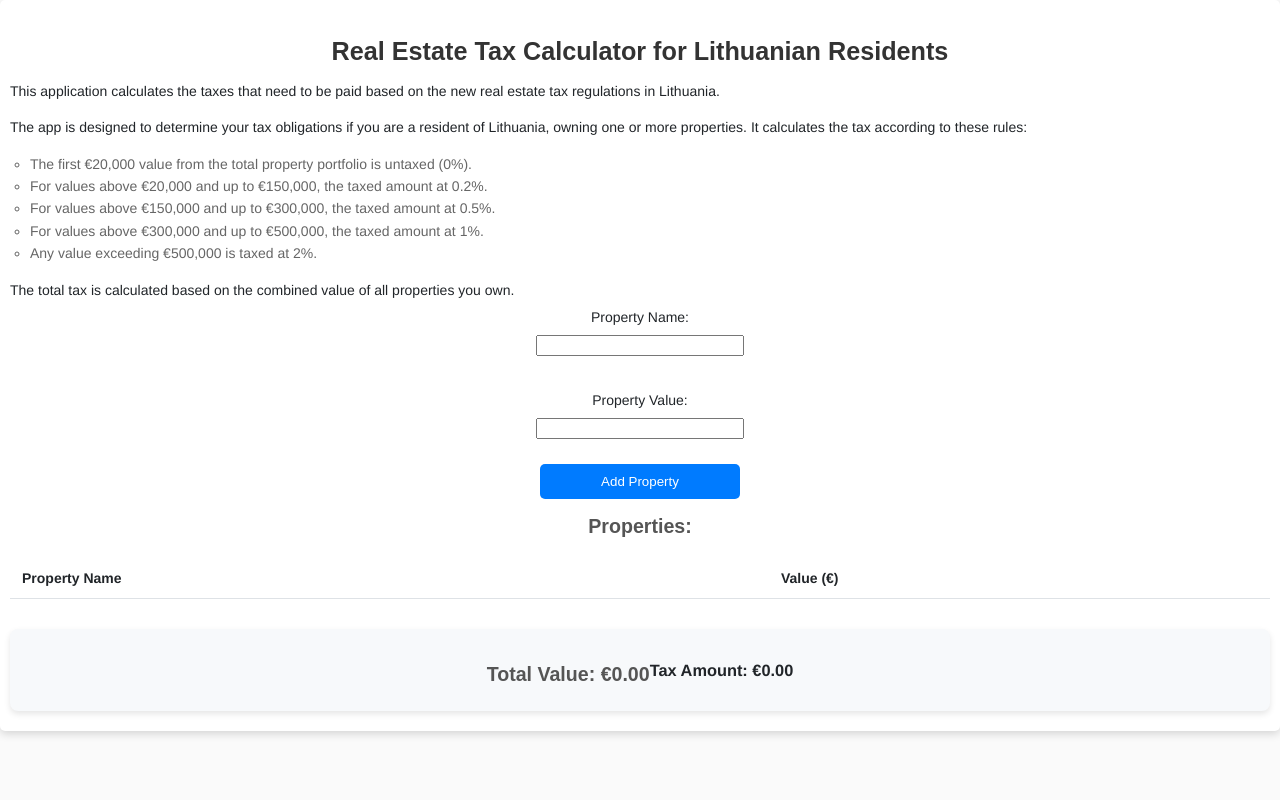
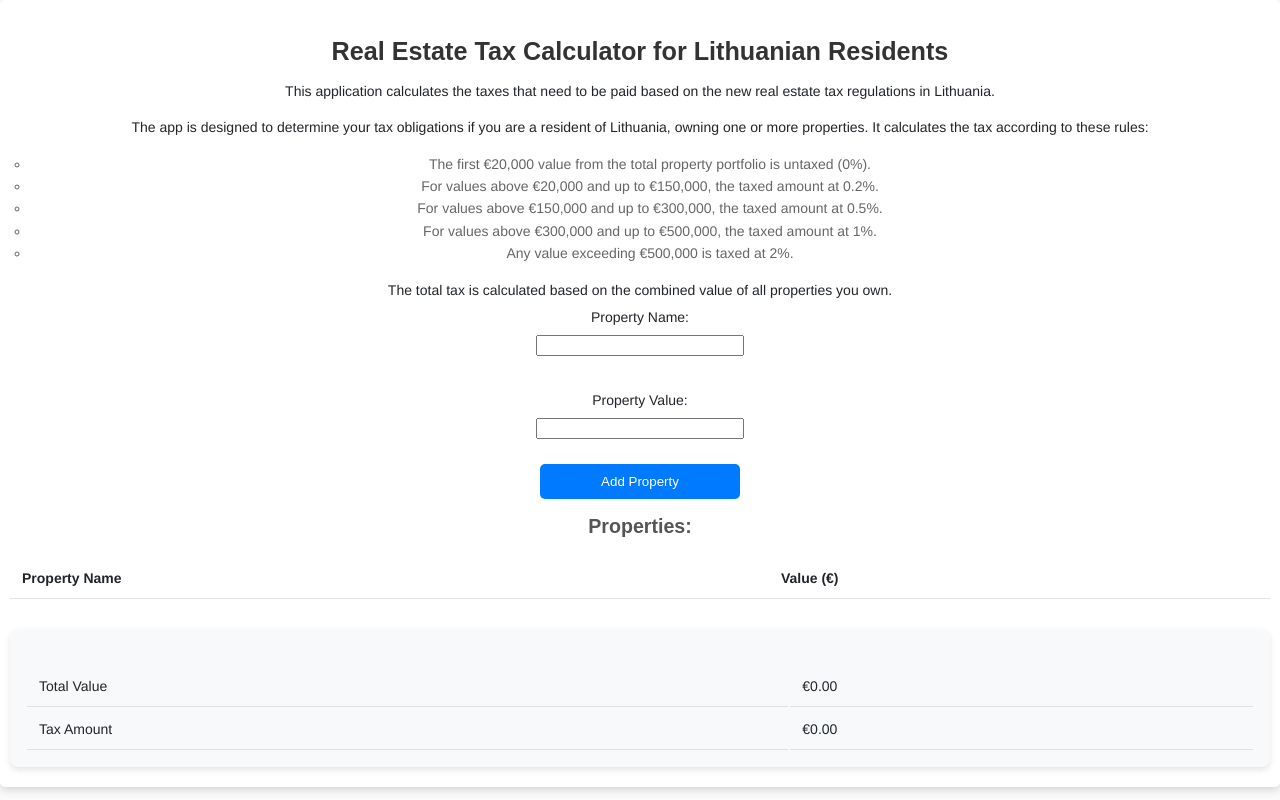
Before and after one commit to Stogas/nt-mokestis, a React (Create React App) app: page / in a window 1280 px wide. Built offline with nearby package versions, Linux system fonts and the light colour scheme.

Commit message:
update styling somewhat, pt3

```diff
--- a/src/components/PropertyList.js
+++ b/src/components/PropertyList.js
@@ -4,7 +4,7 @@ import React from 'react';
 
 function PropertyList({ properties }) {
   return (
-    <table>
+    <table style={{ borderCollapse: "collapse", marginTop: 20 }}>
       <thead>
         <tr>
           <th>Property Name</th>
--- a/src/components/Results.js
+++ b/src/components/Results.js
@@ -1,12 +1,21 @@
 // src/components/Results.js
+
 import React from 'react';
 
 function Results({ totalValue, tax }) {
   return (
-    <>
-      <h2>Total Value: €{totalValue.toFixed(2)}</h2>
-      <h3>Tax Amount: €{tax.toFixed(2)}</h3>
-    </>
+    <table>
+      <tbody>
+        <tr>
+          <td>Total Value</td>
+          <td>€{totalValue.toFixed(2)}</td>
+        </tr>
+        <tr>
+          <td>Tax Amount</td>
+          <td>€{tax.toFixed(2)}</td>
+        </tr>
+      </tbody>
+    </table>
   );
 }
 
--- a/src/index.css
+++ b/src/index.css
@@ -29,12 +29,14 @@ h2 {
 p, ul {
   line-height: 1.6; /* Increased for better readability */
   margin-bottom: 0.5rem;
+  text-align: center; /* Center aligned paragraphs and lists */
 }
 
 ul {
   list-style-type: circle;
   padding-left: 20px;
   color: #666; /* Darker shade for contrast */
+  text-align: center; /* Center aligned lists */
 }
 
 code {
@@ -66,7 +68,6 @@ header {
 
 table {
   width: 100%;
-  border-collapse: collapse;
   margin-top: 20px; /* Spacing above the table */
 }
 
```
